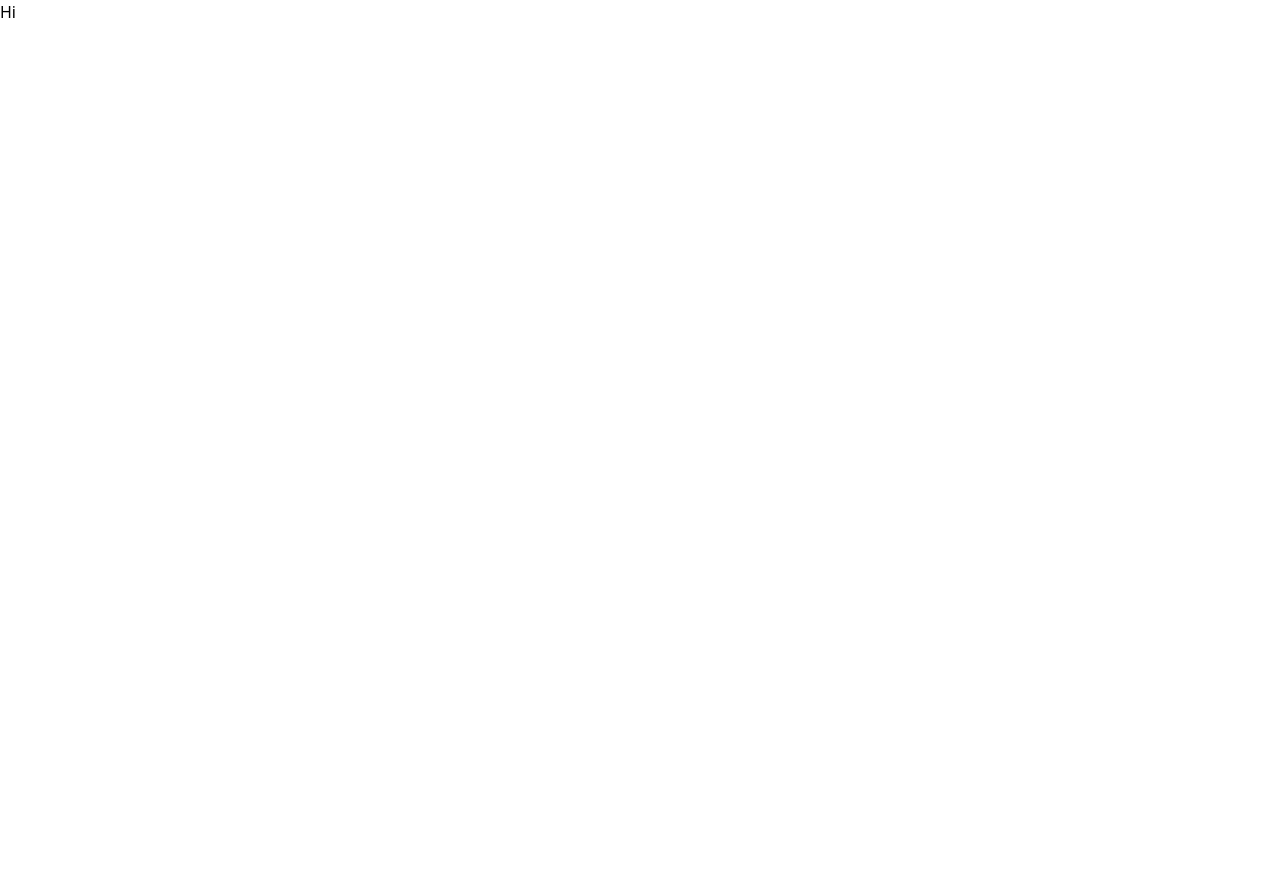
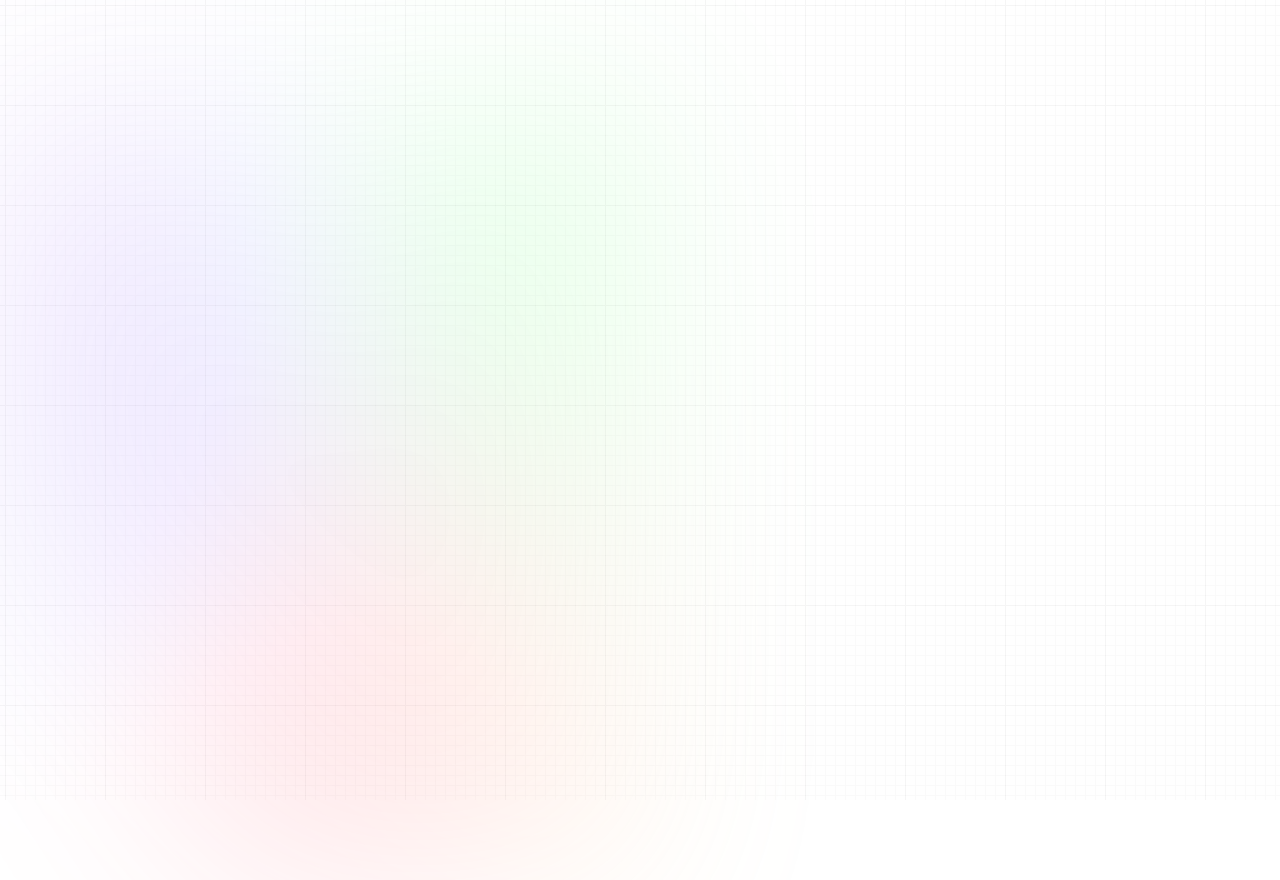
Before and after one commit to ClementMadiot/OpenAI_article_react_API, a React (Vite) app: page / in a window 1280 px wide. Before the commit the page ends 800 px from the top, so only its background shows below. Built offline with nearby package versions, Linux system fonts and the light colour scheme.

Commit message:
start config tailwindcss

```diff
--- a/package.json
+++ b/package.json
@@ -10,6 +10,7 @@
     "preview": "vite preview"
   },
   "dependencies": {
+    "@reduxjs/toolkit": "^2.2.7",
     "react": "^18.3.1",
     "react-dom": "^18.3.1"
   },
--- a/src/App.css
+++ b/src/App.css
@@ -1,20 +1,30 @@
+:root {
+  --radicalGradient-pattern:radial-gradient(
+    at 27% 37%,
+    hsla(215, 98%, 61%, 1) 0px,
+    transparent 0%
+  ),
+  radial-gradient(at 97% 21%, hsla(125, 98%, 72%, 1) 0px, transparent 50%),
+  radial-gradient(at 52% 99%, hsla(354, 98%, 61%, 1) 0px, transparent 50%),
+  radial-gradient(at 10% 29%, hsla(256, 96%, 67%, 1) 0px, transparent 50%),
+  radial-gradient(at 97% 96%, hsla(38, 60%, 74%, 1) 0px, transparent 50%),
+  radial-gradient(at 33% 50%, hsla(222, 67%, 73%, 1) 0px, transparent 50%),
+  radial-gradient(at 79% 53%, hsla(343, 68%, 79%, 1) 0px, transparent 50%);
+  --radicalGradient-main:radial-gradient(circle, rgba(2, 0, 36, 0) 0, #fafafa);
+}
+
 @tailwind base;
 @tailwind components;
 @tailwind utilities;
 
-
-.main {
-  width: 100vw;
-  min-height: 100vh;
-  position: fixed;
-  display: flex;
-  justify-content: center;
-  padding: 120px 24px 160px 24px;
-  pointer-events: none;
+* {
+  margin: 0;
+  padding: 0;
+  box-sizing: border-box;
+  scroll-behavior: smooth;
 }
 
 .main:before {
-  background: radial-gradient(circle, rgba(2, 0, 36, 0) 0, #fafafa 100%);
   position: absolute;
   content: "";
   z-index: 2;
@@ -40,17 +50,7 @@
   z-index: 3;
   width: 100%;
   max-width: 640px;
-  background-image: radial-gradient(
-      at 27% 37%,
-      hsla(215, 98%, 61%, 1) 0px,
-      transparent 0%
-    ),
-    radial-gradient(at 97% 21%, hsla(125, 98%, 72%, 1) 0px, transparent 50%),
-    radial-gradient(at 52% 99%, hsla(354, 98%, 61%, 1) 0px, transparent 50%),
-    radial-gradient(at 10% 29%, hsla(256, 96%, 67%, 1) 0px, transparent 50%),
-    radial-gradient(at 97% 96%, hsla(38, 60%, 74%, 1) 0px, transparent 50%),
-    radial-gradient(at 33% 50%, hsla(222, 67%, 73%, 1) 0px, transparent 50%),
-    radial-gradient(at 79% 53%, hsla(343, 68%, 79%, 1) 0px, transparent 50%);
+  background-image: var(--radicalGradient-pattern);
   position: absolute;
   content: "";
   width: 100%;
--- a/src/App.jsx
+++ b/src/App.jsx
@@ -1,13 +1,12 @@
-
-import './App.css'
+import { Hero } from "./components/index";
+import "./App.css";
 
 function App() {
-
   return (
-    <div>
-      Hi
-    </div>
-  )
+    <section>
+      <Hero />
+    </section>
+  );
 }
 
-export default App
+export default App;
--- /dev/null
+++ b/src/components/hero/Hero.jsx
@@ -0,0 +1,11 @@
+import React from 'react'
+
+function Hero() {
+  return (
+    <section className='fixed flex justify-center w-screen min-h-screen pointer-events-none pt-[120px] pb-40 px-6 before:bg-heroBefore after:bg-hero-pattern main '>
+<div className='gradient' />
+    </section>
+  )
+}
+
+export default Hero
--- /dev/null
+++ b/src/components/index.js
@@ -0,0 +1,3 @@
+import Hero from "./hero/Hero";
+
+export { Hero }
--- a/tailwind.config.js
+++ b/tailwind.config.js
@@ -6,6 +6,14 @@ export default {
       fontFamily: {
         satoshi: ['Satoshi', 'sans-serif'],
         inter: ['Inter', 'sans-serif'],
+      },
+      backgroundImage: {
+        none: 'none',
+        'hero-pattern': "url(/src/assets/grid.svg)",
+        'gradient': "radial-gradient(_at_27%_37%,hsla(215,98%,61%,1)_0px,transparent_0%_),radial-gradient(at_97%_21%,hsla(125,98%,72%,1)_0px,transparent_50%),radial-gradient(at_52%_99%,hsla(354,98%,61%,1)_0px,transparent_50%),radial-gradient(at_10%_29%,hsla(256,96%,67%,1)_0px,transparent_50%),radial-gradient(at_97%_96%,hsla(38,60%,74%,1)_0px,transparent_50%),radial-gradient(at_33%_50%,hsla(222,67%,73%,1)_0px,transparent_50%),radial-gradient(at_79%_53%,hsla(343,68%,79%,1)_0px,transparent_50%)"
+      },
+      backgroundColor: {
+        'heroBefore': 'var(--radicalGradient-main)'
       }
     },
   },
```
Also changed, not shown: 2 other files (tests, documents, lock files or other folders).
